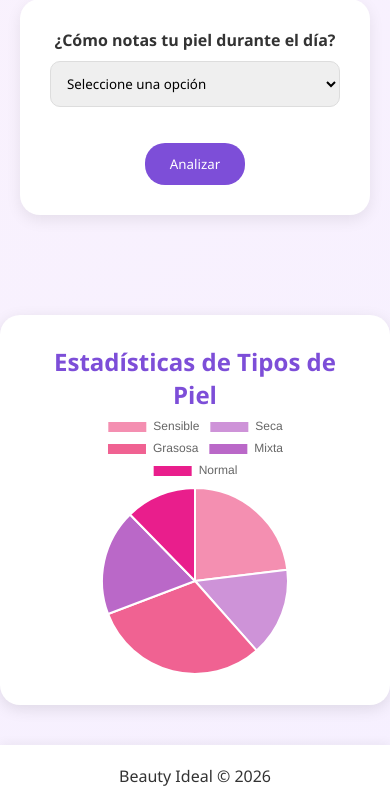
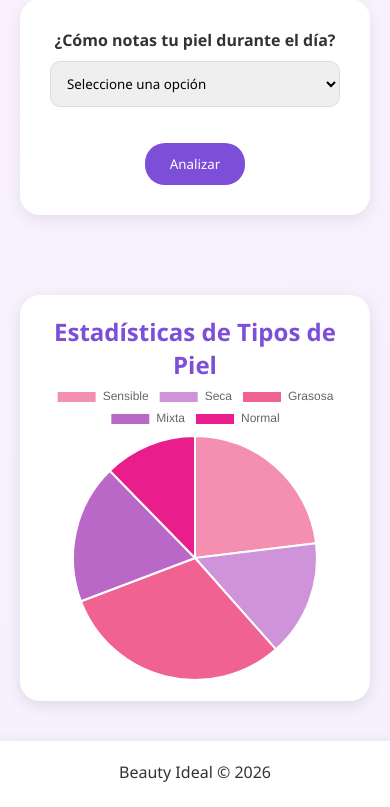
Before and after one commit to PaulaMurcia-a/pagina_MaquillajeIdeal, a FastAPI app: page / in a window 390 px wide. Shown: the part 2680-3487 px from the top of the page. After the commit the page ends 3462 px from the top, so only its background shows below. Run offline with FastAPI, Linux system fonts and the light colour scheme.

Commit message:
[UPDATE] GRAFICA

```diff
--- a/static/style.css
+++ b/static/style.css
@@ -534,11 +534,14 @@ footer{
 
 @media (max-width: 768px){
     .dashboard {
-        max-width: 100%;
+        width: calc(100% - 40px);
+        margin: 20px auto;
+        padding: 20px;
     }
 
     #grafica {
-        max-width: 80%;
-        max-height: none;
+        max-width: 300px;
+        max-height: 300px;
+        margin: 0 auto;
     }
 }
```
